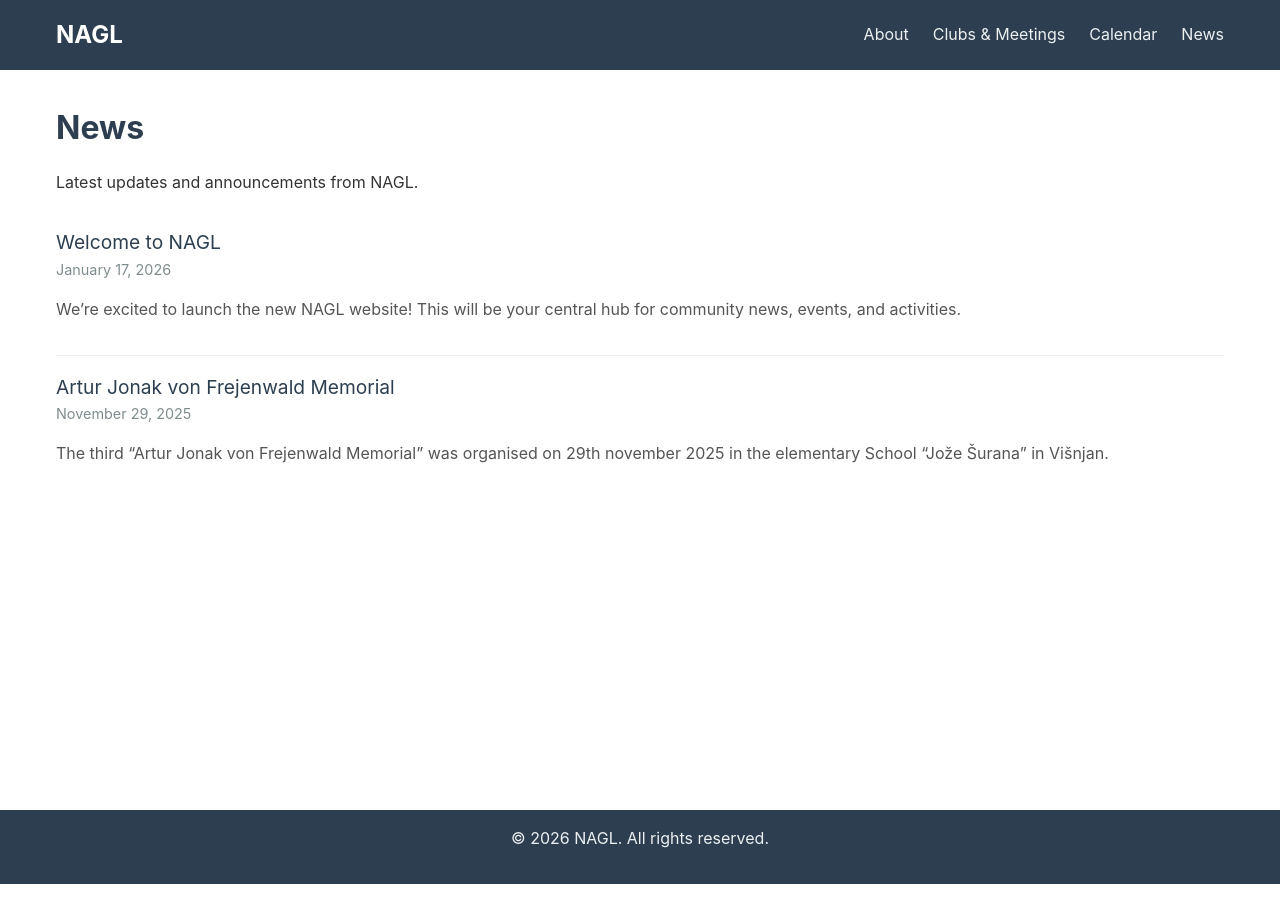
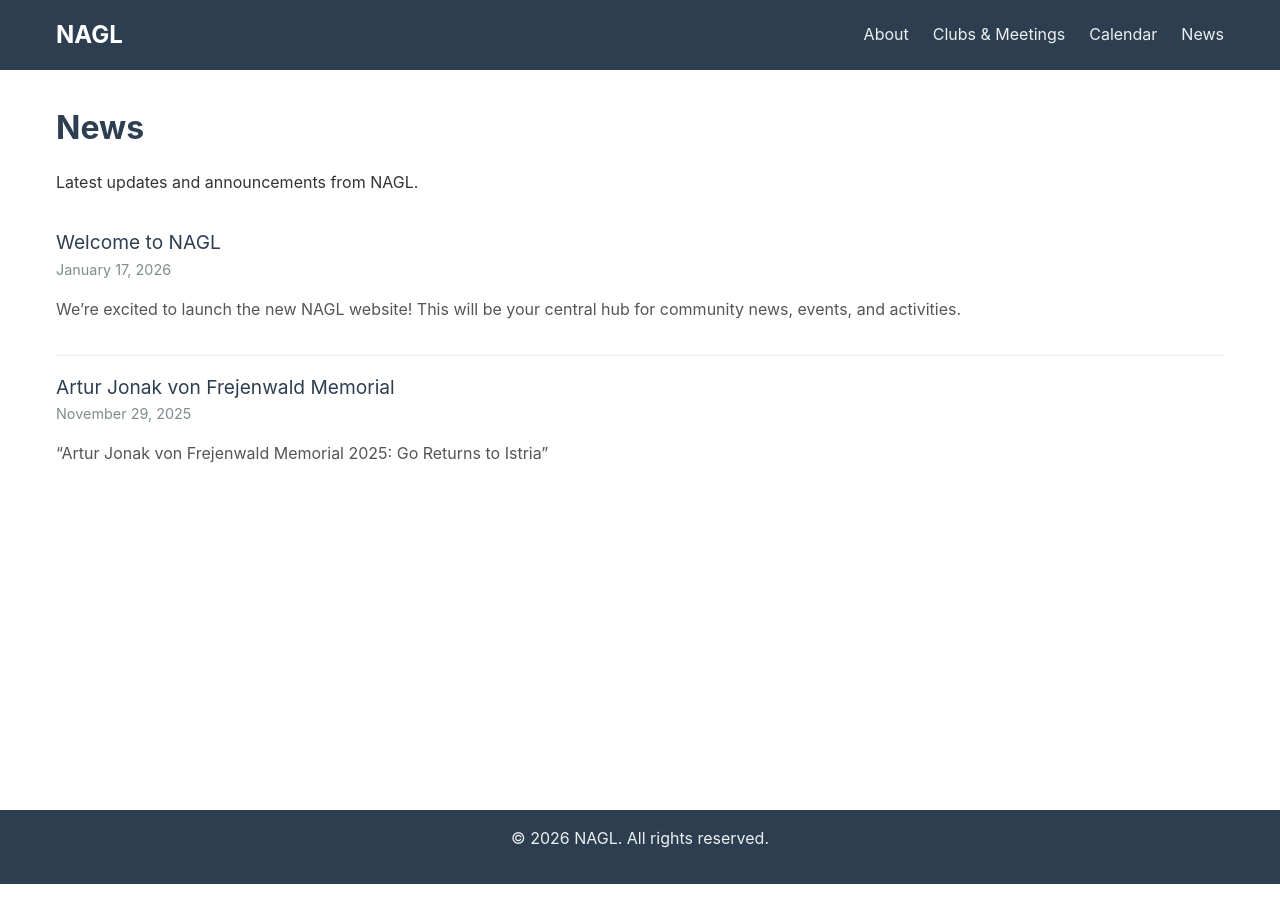
Before and after one commit to North-Adriatic-Go-League/north-adriatic-go-league.github.io, a Jekyll site: the page built from news.html, in a window 1280 px wide. Built offline with Jekyll 4.4.1, drawn with Linux system fonts in a browser that asks for light colours; part of the change alters nothing that is shown.

Commit message:
Photos cleanup, better "Jonakov" article

```diff
--- a/_posts/2025-11-29-jonakov-visnjan.md
+++ b/_posts/2025-11-29-jonakov-visnjan.md
@@ -4,14 +4,18 @@ title: "Artur Jonak von Frejenwald Memorial"
 date: 2025-11-29
 ---
 
-The third "Artur Jonak von Frejenwald Memorial" was organised on 29th november 2025 in the elementary School "Jože Šurana" in Višnjan.
+**"Artur Jonak von Frejenwald Memorial 2025: Go Returns to Istria"**
 
-The first 3 places:
-1. Karlo Vlahovic	(2d), Velika Gorica
-2. Danijel Procek	(6k), Veliki Grđevac
-3. Davide Bertok (5k), Higashikita
+On **November 29, 2025**, the elementary school "Jože Šurana" in Višnjan hosted the third **"Artur Jonak von Frejenwald Memorial"** tournament, celebrating the Austrian officer who introduced Go to Europe over a century ago. Twenty players from **Croatia, Italy, and Slovenia** competed in three rounds (40 min + 3x20s byoyomi, EGD class B).
 
-Results: <https://europeangodatabase.eu/EGD/Tournament_Card.php?&key=T251129B>.
+**Top 3:**
+1. Karlo Vlahovic (2d, Velika Gorica)
+2. Danijel Procek (6k, Veliki Grđevac)
+3. Davide Bertok (5k, Higashikita)
+
+The event honored Jonak’s legacy—once called the "god of Go" for spreading the game in Pula—and marked Go’s revival in Istria after 110 years.
+
+**Full results:** [EGD Tournament Card](https://europeangodatabase.eu/EGD/Tournament_Card.php?&key=T251129B)
 
 ## Photos
 
@@ -19,18 +23,4 @@ Results: <https://europeangodatabase.eu/EGD/Tournament_Card.php?&key=T251129B>.
 ![Photo](/assets/jonakov2025/IMG_8869.jpg)
 ![Photo](/assets/jonakov2025/IMG_8871.jpg)
 ![Photo](/assets/jonakov2025/IMG_8875.jpg)
-![Photo](/assets/jonakov2025/IMG_8888.jpg)
-![Photo](/assets/jonakov2025/IMG-20251129-WA0001.jpg)
-![Photo](/assets/jonakov2025/IMG-20251129-WA0002.jpg)
-![Photo](/assets/jonakov2025/IMG-20251129-WA0003.jpg)
-![Photo](/assets/jonakov2025/IMG-20251129-WA0005.jpg)
-![Photo](/assets/jonakov2025/IMG-20251129-WA0008.jpg)
-![Photo](/assets/jonakov2025/IMG-20251129-WA0009.jpg)
-![Photo](/assets/jonakov2025/IMG-20251129-WA0010.jpg)
-![Photo](/assets/jonakov2025/IMG-20251129-WA0011.jpg)
-![Photo](/assets/jonakov2025/IMG-20251129-WA0012.jpg)
-![Photo](/assets/jonakov2025/IMG-20251129-WA0013.jpg)
-![Photo](/assets/jonakov2025/IMG-20251129-WA0014.jpg)
-![Photo](/assets/jonakov2025/IMG-20251129-WA0015.jpg)
-![Photo](/assets/jonakov2025/IMG-20251129-WA0016.jpg)
 ![Photo](/assets/jonakov2025/IMG-20251129-WA0020.jpg)
```
Also changed, not shown: assets/jonakov2025/IMG-20251129-WA0001.jpg (deleted), assets/jonakov2025/IMG-20251129-WA0002.jpg (deleted), assets/jonakov2025/IMG-20251129-WA0003.jpg (deleted), assets/jonakov2025/IMG-20251129-WA0005.jpg (deleted), assets/jonakov2025/IMG-20251129-WA0008.jpg (deleted), assets/jonakov2025/IMG-20251129-WA0009.jpg (deleted), assets/jonakov2025/IMG-20251129-WA0010.jpg (deleted), assets/jonakov2025/IMG-20251129-WA0011.jpg (deleted), assets/jonakov2025/IMG-20251129-WA0012.jpg (deleted), assets/jonakov2025/IMG_8888.jpg (deleted), 4 other files.
